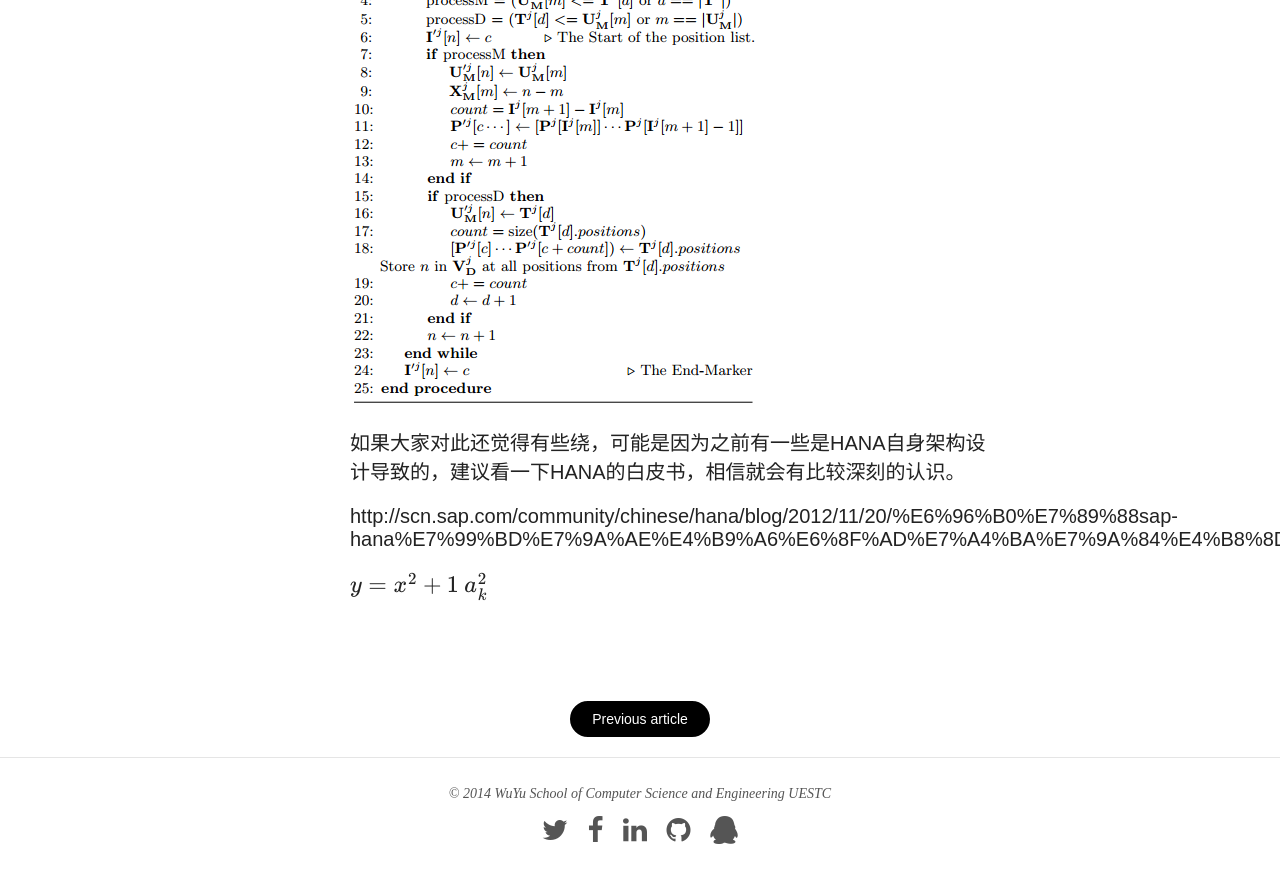
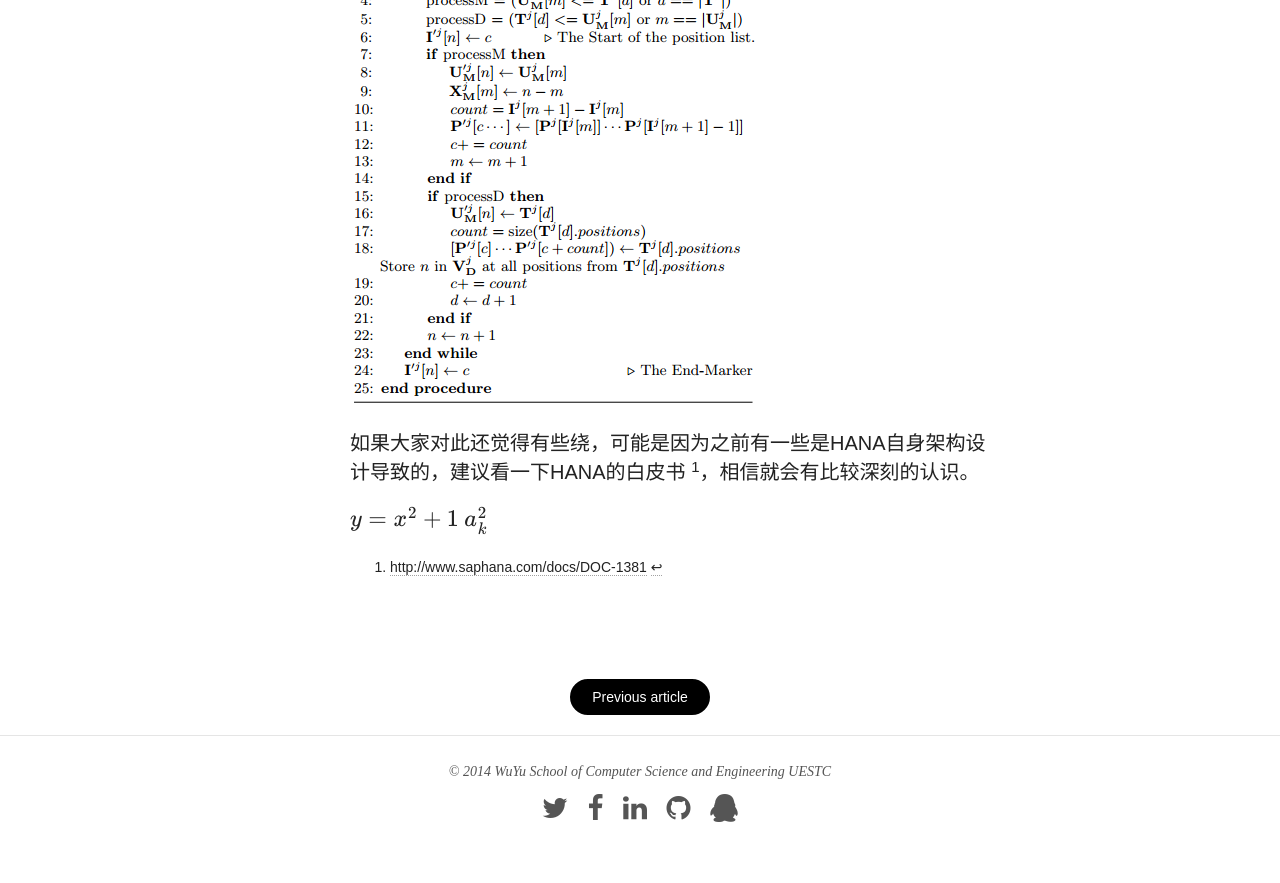
Before and after one commit to wuyu201321060203/wuyu201321060203.github.io, a Jekyll site: the page built from _posts/2014-08-31-FastLoopup.md, in a window 1280 px wide and 900 px high, scrolled down 5499 px. Shown: the top 883 px of the window. Built offline with Jekyll 4.4.1, drawn with Linux system fonts in a browser that asks for light colours; nearby versions of some CDN libraries; formulas are drawn with MathJax 3; comment, search, counter and statistics services are not loaded.

Commit message:
first post of FastLookup

```diff
--- a/_posts/2014-08-31-FastLoopup.md
+++ b/_posts/2014-08-31-FastLoopup.md
@@ -65,9 +65,9 @@ Inputs Step2的输入部分是增量向量，老的属性向量和刚才第一
 
 ![code](/images/fast4.png)
 
-如果大家对此还觉得有些绕，可能是因为之前有一些是HANA自身架构设计导致的，建议看一下HANA的白皮书，相信就会有比较深刻的认识。
+如果大家对此还觉得有些绕，可能是因为之前有一些是HANA自身架构设计导致的，建议看一下HANA的白皮书 [^1]，相信就会有比较深刻的认识。
 
-http://scn.sap.com/community/chinese/hana/blog/2012/11/20/%E6%96%B0%E7%89%88sap-hana%E7%99%BD%E7%9A%AE%E4%B9%A6%E6%8F%AD%E7%A4%BA%E7%9A%84%E4%B8%8D%E5%8F%AA%E6%98%AF%E6%8A%80%E6%9C%AF
+[^1]: <http://www.saphana.com/docs/DOC-1381>
 
 $$ y = x^2 + 1 $$
 $$ a_k^2 $$
```
